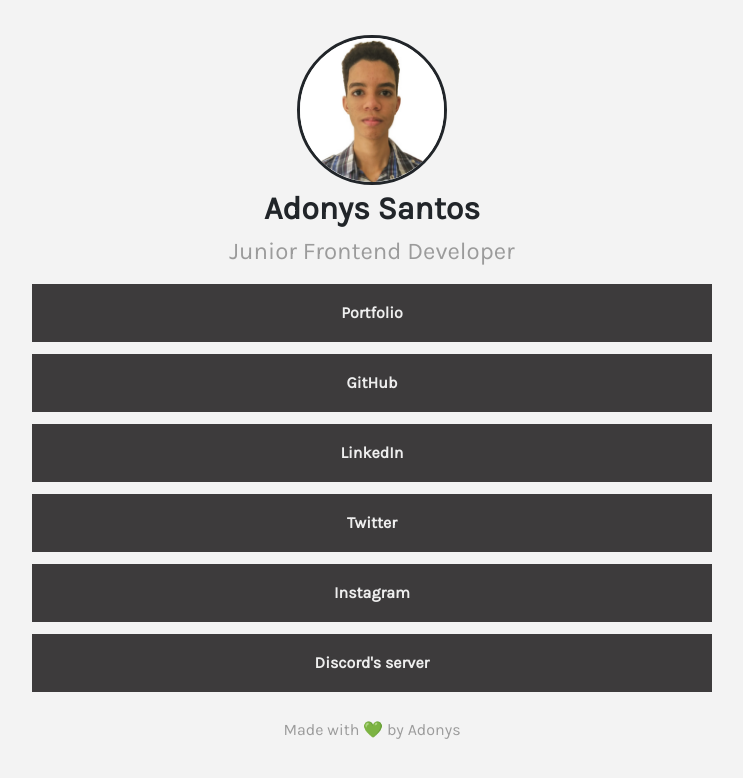
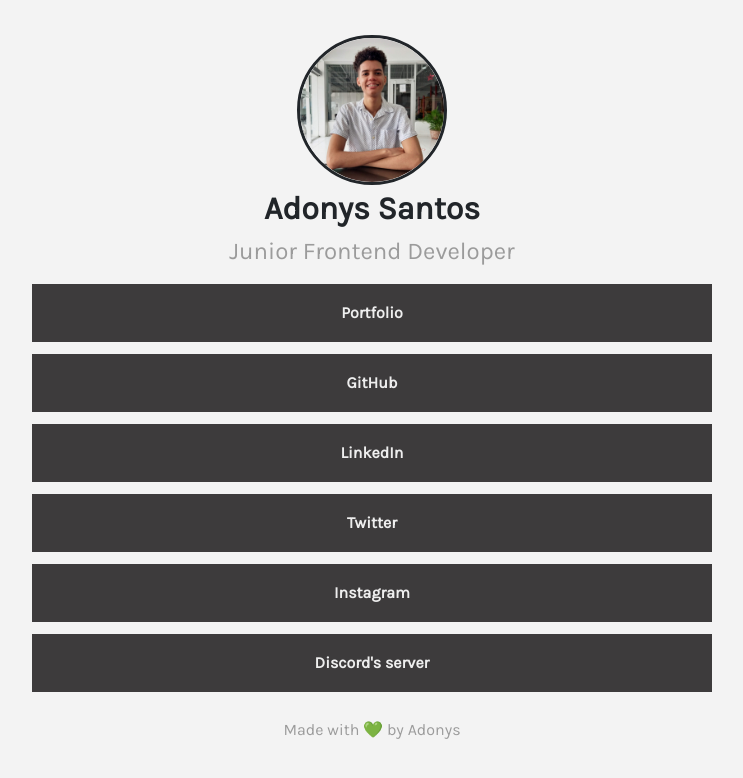
Before and after one commit to adonyssantos/adonyssantos.github.io, a plain HTML site: page index.html in a window 1280 px wide. Shown: the whole page, without its empty margins (268-1011 px from the left). Drawn offline with Linux system fonts and the light colour scheme.

Commit message:
Update profile pic

```diff
--- a/index.html
+++ b/index.html
@@ -23,7 +23,7 @@
   <body>
     <header class="content">
       <nav class="logo">
-        <img src="./assets/images/me.png" alt="Adonys Santos" />
+        <img src="./assets/images/me.jpeg" alt="Adonys Santos" />
         <h1>Adonys Santos</h1>
         <p>Junior Frontend Developer</p>
       </nav>
```
Also changed, not shown: assets/images/me.jpeg (added), assets/images/me.png (deleted).
